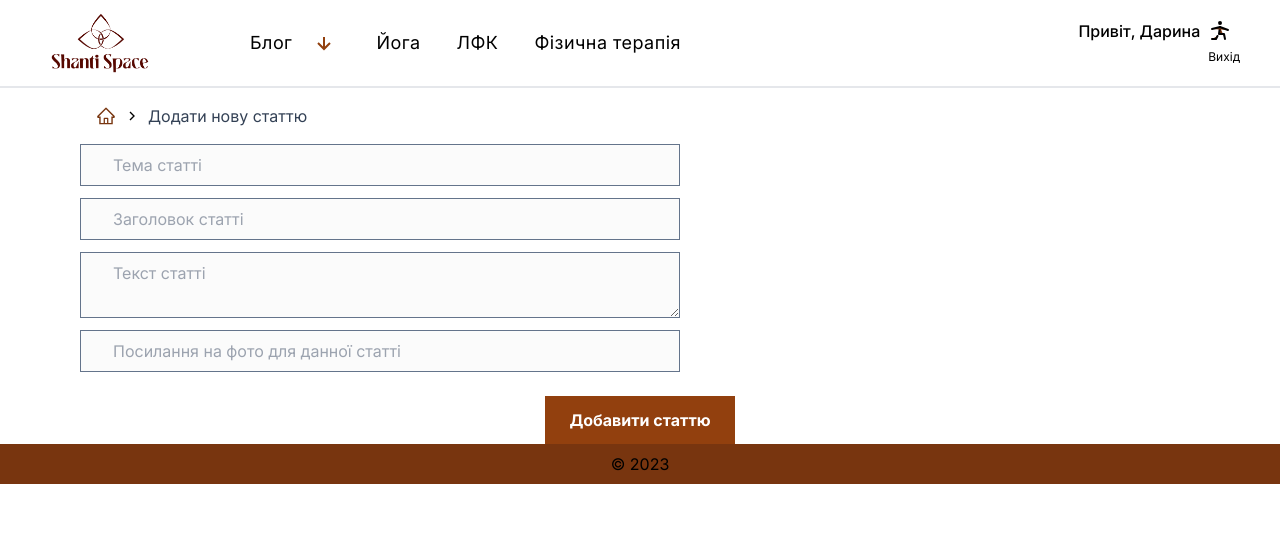
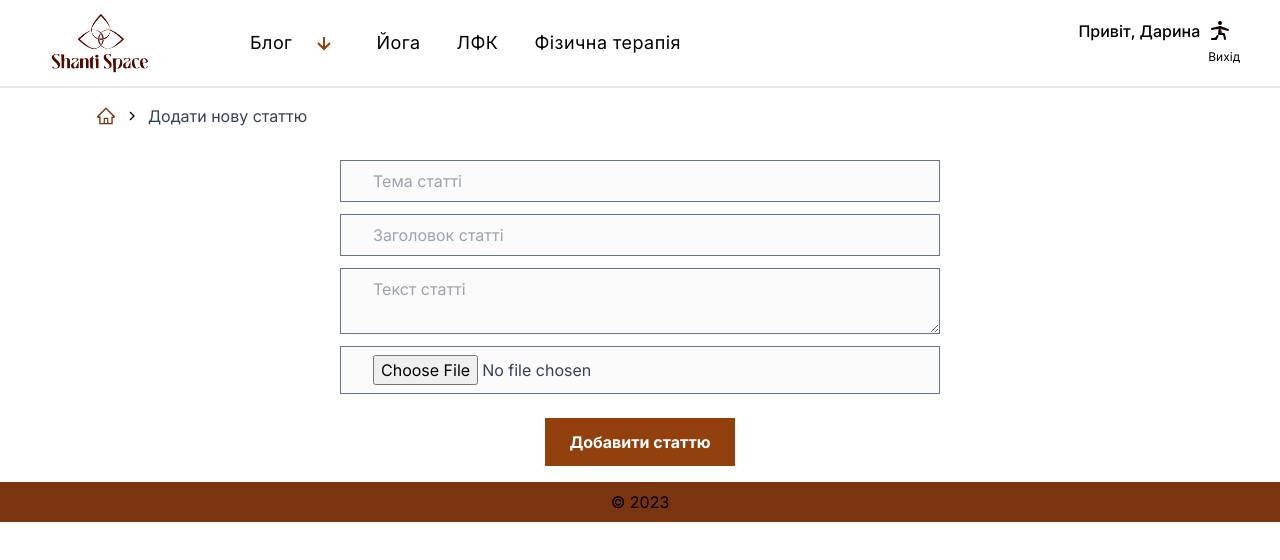
Before and after one commit to Tetyanka-T/shantispace, a Next.js app: page /articles/addarticle in a window 1280 px wide. Shown: the top 560 px of the page. Built offline with nearby package versions, Linux system fonts and the light colour scheme.

Commit message:
add upload file

```diff
--- a/components/Admin/AddArticle.tsx
+++ b/components/Admin/AddArticle.tsx
@@ -1,20 +1,30 @@
 
 "use client";
 
-import { FormEvent, useState } from "react";
+import { ChangeEvent, FormEvent, SyntheticEvent, useState } from "react";
 import { useRouter } from "next/navigation";
 
 const AddArticle = () => {
   const [title, setTitle] = useState("");
   const [description, setDescription] = useState("");
   const [thema, setThema] = useState("");
-  const [imgSrc, setImgSrc] = useState("");
+  const [selectedFile, setSelectedFile] = useState<File | undefined>()
+  // const [imgSrc, setImgSrc] = useState("");
+
+  const router = useRouter();
+
+  const onChangeImg = (e: FormEvent<HTMLInputElement> ) => {
+    const target = e.target as | HTMLInputElement & {
+      files: FileList;
+    }
+
+ setSelectedFile(target.files[0])
+
+};
 
 
 
-  const router = useRouter();
-
-  const handleSubmit = async (e: FormEvent) => {
+  const handleSubmit = async (e: SyntheticEvent) => {
     e.preventDefault();
 
     if (!title || !description || !thema) {
@@ -23,16 +33,33 @@ const AddArticle = () => {
     }
 
     try {
-      const res = await fetch("http://localhost:3000/api/articles", {
+
+      if (typeof selectedFile === 'undefined') {
+        return
+      }
+      const formData = new FormData()
+      formData.append('image', selectedFile);
+
+      formData.set('key', '1a8804ffef9dc9883e0fafb181cfc3f1')
+
+      const imgPosted = await fetch("https://api.imgbb.com/1/upload", {
+        method: "POST",
+        body: formData
+      }).then(r => r.json())
+      const urlImg = imgPosted.data.url
+
+
+
+      const res = await fetch("/api/articles", {
         method: "POST",
         headers: {
           "Content-type": "application/json",
         },
-        body: JSON.stringify({ title, description, thema, imgSrc }),
+        body: JSON.stringify({ title, description, thema, imgSrc: urlImg }),
       });
 
       if (res.ok) {
-        router.push("/articles");
+        router.push("/blog-admin");
       } else {
         throw new Error("Failed to create a article");
       }
@@ -42,7 +69,7 @@ const AddArticle = () => {
   };
 
   return (
-    <form onSubmit={handleSubmit} className="flex flex-col gap-3 justify-center">
+    <form onSubmit={handleSubmit} className="flex flex-col gap-3 justify-center items-center my-4">
         <input
         onChange={(e) => setThema(e.target.value)}
         value={thema}
@@ -65,12 +92,20 @@ const AddArticle = () => {
 
         placeholder="Текст статті"
       />
-   <input
+   {/* <input
         onChange={(e) => setImgSrc(e.target.value)}
         value={imgSrc}
         className="border border-slate-500 px-8 py-2"
         type="text"
         placeholder="Посилання на фото для данної статті"
+      /> */}
+         <input
+
+        onChange={onChangeImg}
+        className="border border-slate-500 px-8 py-2"
+        type="file"
+        name="image"
+        // placeholder="Посилання на фото для данної статті"
       />
       <button
         type="submit"
--- a/components/Admin/EditArticle.tsx
+++ b/components/Admin/EditArticle.tsx
@@ -51,7 +51,7 @@ const EditArticle = ({article} : ({article: Article})) => {
           name="thema"
           className="border border-slate-500 py-2 mb-3"
           type="text"
-          placeholder="Дордайте тему для статті"
+          placeholder="Додайте тему для статті"
         />
       <input
         id="title"
@@ -68,7 +68,7 @@ const EditArticle = ({article} : ({article: Article})) => {
         onChange={(e) => setDescription(e.target.value)}
         value={description}
         name="description"
-        className="border border-slate-500 py-2 max-h-max mb-3"
+        className="border border-slate-500 py-2 h-40 mb-3"
 
         placeholder="Додайте текс для статті"
       />
--- /dev/null
+++ b/components/User/AddQuestion.tsx
@@ -0,0 +1,9 @@
+
+
+const AddQuestion = () => {
+  return (
+    <div>AddQuestion</div>
+  )
+}
+
+export default AddQuestion
```
